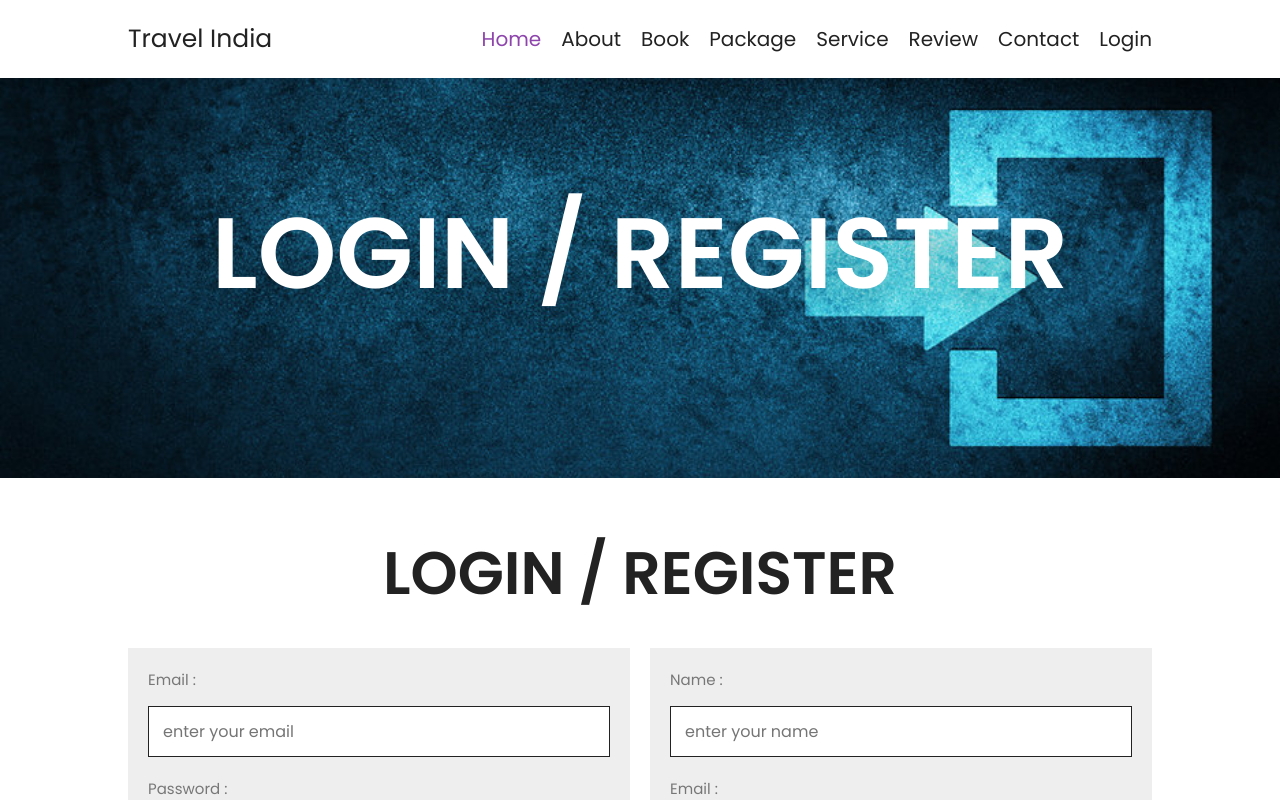
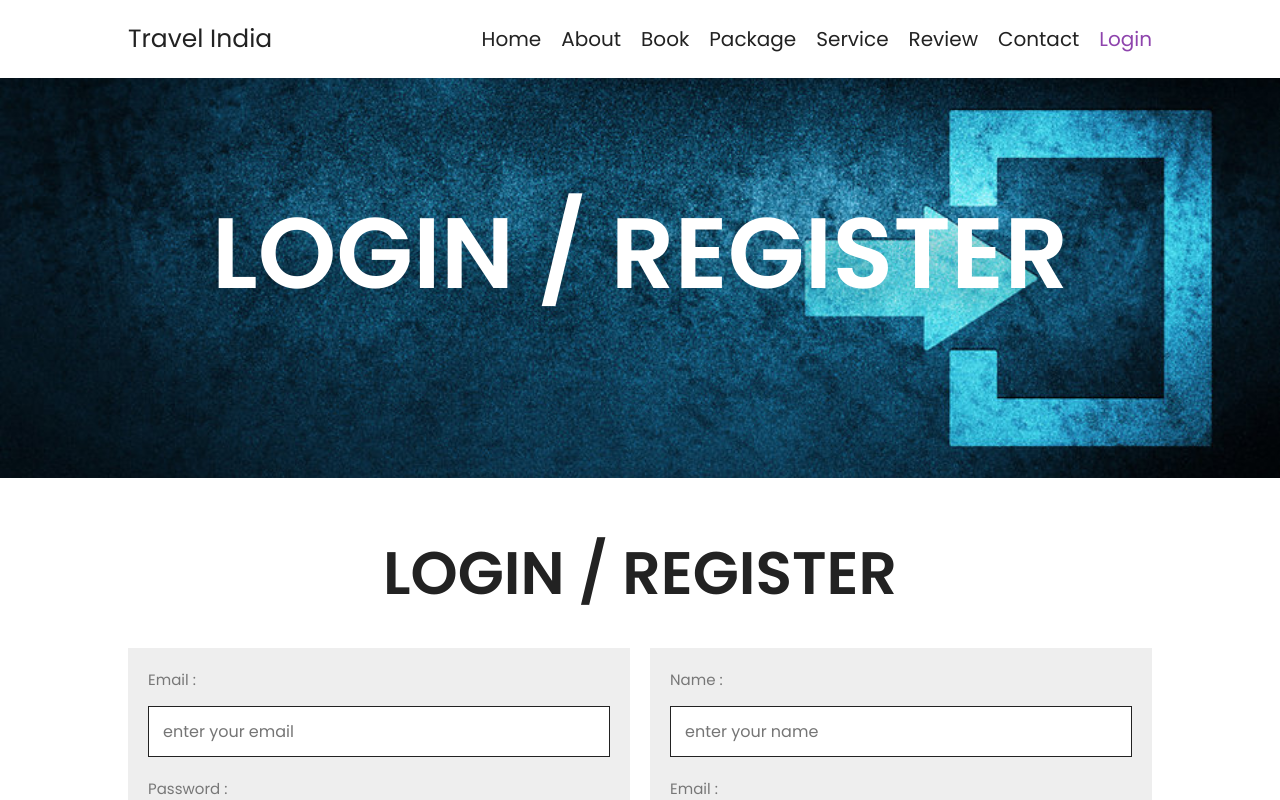
Before and after one commit to shreynaik100/TrendsProject_Group2, a React (Create React App) app: page /login in a window 1280 px wide. Shown: the top 800 px of the page. Built offline with nearby package versions, Linux system fonts and the light colour scheme.

Commit message:
changed active linked based on url

```diff
--- a/src/components/AboutUs.js
+++ b/src/components/AboutUs.js
@@ -12,10 +12,7 @@ const AboutUs = () => {
             <section className="about">
 
                 <div className="image">
-                    {/* <div id="aboutUsImg">
-
-                    </div> */}
-                    <img src="../images/about-image.jpg" alt="about us image" />
+                    <img src="../images/about-image.jpg" alt="about" />
                 </div>
 
                 <div className="content">
--- a/src/components/Header.js
+++ b/src/components/Header.js
@@ -1,20 +1,22 @@
-import { Link } from 'react-router-dom'
+import { Link,useLocation } from 'react-router-dom'
 
 const Header = () => {
+    const location = useLocation();
+
     return (
         <section class="header">
 
             <div class="logo">Travel India</div>
 
             <nav class="navbar">
-                <Link to="/" class="active">home</Link>
-                <Link to="/about">About</Link>
-                <Link to="/book">Book</Link>
-                <Link to="/package">Package</Link>
-                <Link to="/service">Service</Link>
-                <Link to="/review">Review</Link>
-                <Link to="/contact">Contact</Link>
-                <Link to="/login">Login</Link>
+                <Link to="/" className={location.pathname === '/' ? 'active' : ''}>home</Link>
+                <Link to="/about" className={location.pathname === '/about' ? 'active' : ''}>About</Link>
+                <Link to="/book" className={location.pathname === '/book' ? 'active' : ''}>Book</Link>
+                <Link to="/package" className={location.pathname === '/package' ? 'active' : ''}>Package</Link>
+                <Link to="/service" className={location.pathname === '/service' ? 'active' : ''}>Service</Link>
+                <Link to="/review" className={location.pathname === '/review' ? 'active' : ''}>Review</Link>
+                <Link to="/contact" className={location.pathname === '/contact' ? 'active' : ''}>Contact</Link>
+                <Link to="/login" className={location.pathname === '/login' ? 'active' : ''}>Login</Link>
             </nav>
 
             <div class="mobnav">
--- a/src/components/Home.js
+++ b/src/components/Home.js
@@ -1,7 +1,6 @@
-// Made by: Dhwani Dhedia
+// Made by: Dhwani Dedhia
 
 import { BrowserRouter as Router, Link } from 'react-router-dom'
-import { NavLink } from 'react-router-dom'
 
 const Home = () => {
     return (
--- a/src/components/Login.js
+++ b/src/components/Login.js
@@ -1,4 +1,4 @@
-// Made by: Dhwani Dhedia
+// Made by: Dhwani Dedhia
 
 const Login = () => {
     return (
```
